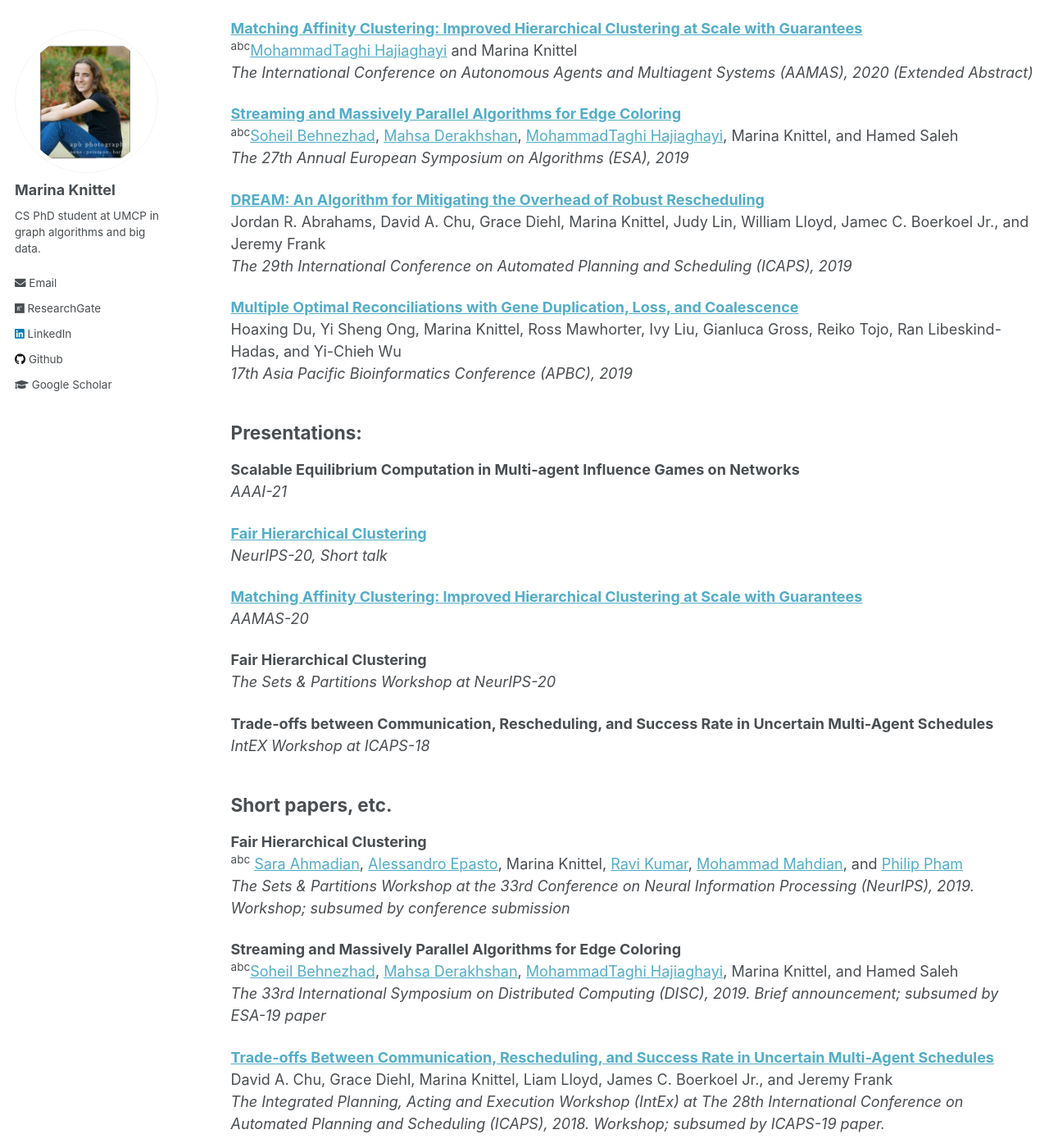
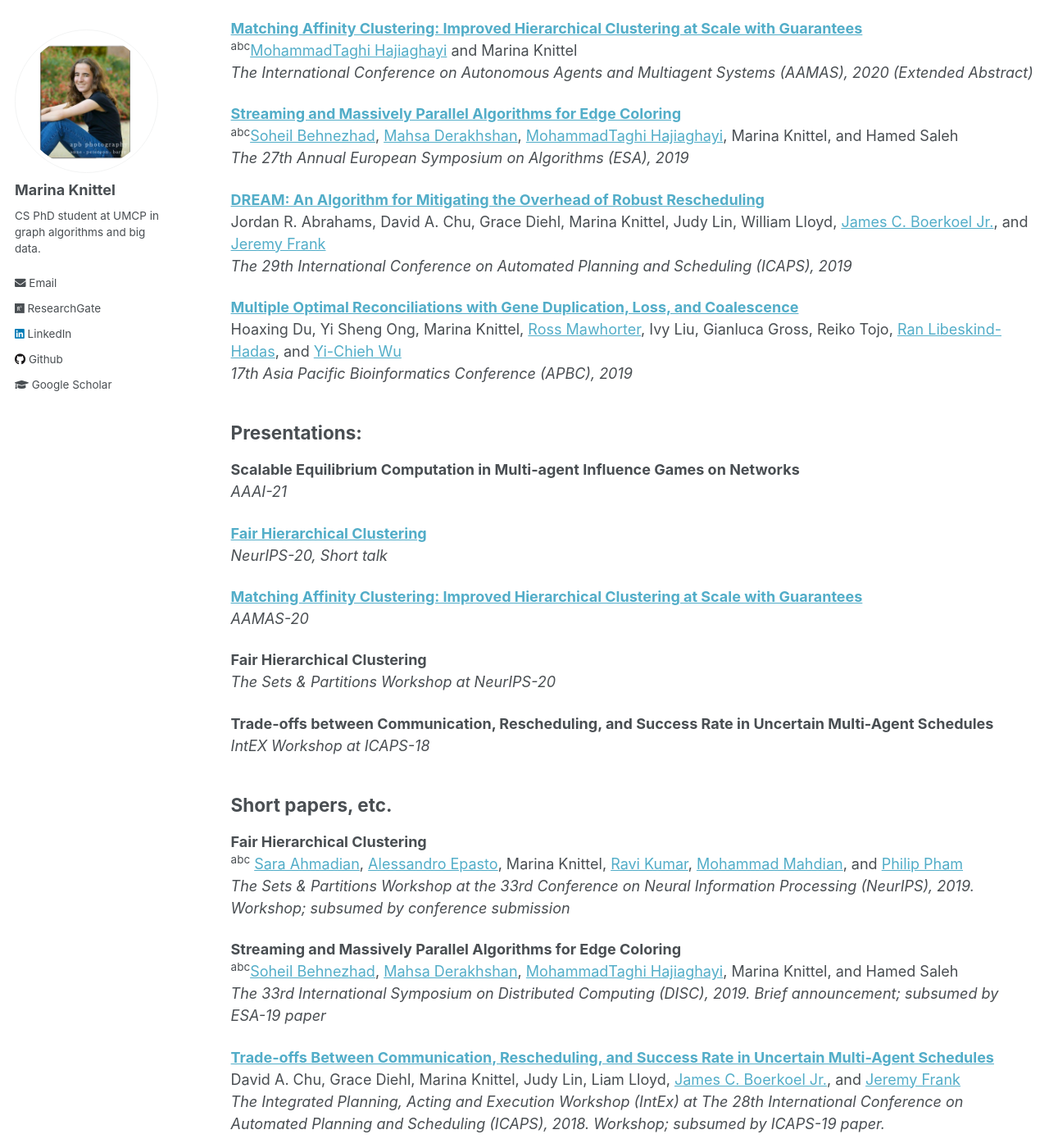
Before and after one commit to mknittel/mknittel.github.io, a Jekyll site: the page built from _pages/publications.md, in a window 1280 px wide and 1400 px high, scrolled down 863 px. Shown: the whole window at 82% size. Built offline with Jekyll 4.4.1, drawn with Linux system fonts in a browser that asks for light colours.

Commit message:
Finished coauthor refs

```diff
--- a/_pages/publications.md
+++ b/_pages/publications.md
@@ -37,11 +37,11 @@
 *The 27th Annual European Symposium on Algorithms (ESA), 2019*
 
 **[DREAM: An Algorithm for Mitigating the Overhead of Robust Rescheduling](https://mknittel.github.io/publications/Abrahams-et-al-ICAPS-2019)**<br/>
-Jordan R. Abrahams, David A. Chu, Grace Diehl, Marina Knittel, Judy Lin, William Lloyd, Jamec C. Boerkoel Jr., and Jeremy Frank<br/>
+Jordan R. Abrahams, David A. Chu, Grace Diehl, Marina Knittel, Judy Lin, William Lloyd, [James C. Boerkoel Jr.](https://www.cs.hmc.edu/~boerkoel/), and [Jeremy Frank](https://ti.arc.nasa.gov/profile/frank/)<br/>
 *The 29th International Conference on Automated Planning and Scheduling (ICAPS), 2019*
 
 **[Multiple Optimal Reconciliations with Gene Duplication,  Loss,  and  Coalescence](https://mknittel.github.io/publications/Du-et-al-APBC-2019)**<br/>
-Hoaxing  Du,  Yi  Sheng  Ong,  Marina  Knittel,  Ross  Mawhorter,  Ivy  Liu,  Gianluca  Gross,  Reiko Tojo, Ran Libeskind-Hadas, and Yi-Chieh Wu<br/>
+Hoaxing  Du,  Yi  Sheng  Ong,  Marina  Knittel,  [Ross  Mawhorter](https://users.soe.ucsc.edu/~rmawhort/),  Ivy  Liu,  Gianluca  Gross,  Reiko Tojo, [Ran Libeskind-Hadas](https://www.cs.hmc.edu/~hadas/), and [Yi-Chieh Wu](https://www.cs.hmc.edu/~yjw/)<br/>
 *17th Asia Pacific Bioinformatics Conference (APBC), 2019*
 
 ## Presentations:
@@ -70,5 +70,5 @@
 *The 33rd International Symposium on Distributed Computing (DISC), 2019. Brief announcement; subsumed by ESA-19 paper*
 
 **[Trade-offs Between Communication, Rescheduling, and Success Rate in Uncertain Multi-Agent Schedules](https://mknittel.github.io/publications/Chu-et-al-INTEX-2018)**<br/>
-David A. Chu, Grace Diehl, Marina Knittel, Liam Lloyd, James C. Boerkoel Jr., and Jeremy Frank<br/>
+David A. Chu, Grace Diehl, Marina Knittel, Judy Lin, Liam Lloyd, [James C. Boerkoel Jr.](https://www.cs.hmc.edu/~boerkoel/), and [Jeremy Frank](https://ti.arc.nasa.gov/profile/frank/)<br/>
 *The Integrated Planning, Acting and Execution Workshop (IntEx) at The 28th International Conference on Automated Planning and Scheduling (ICAPS), 2018. Workshop; subsumed by ICAPS-19 paper.*
```
